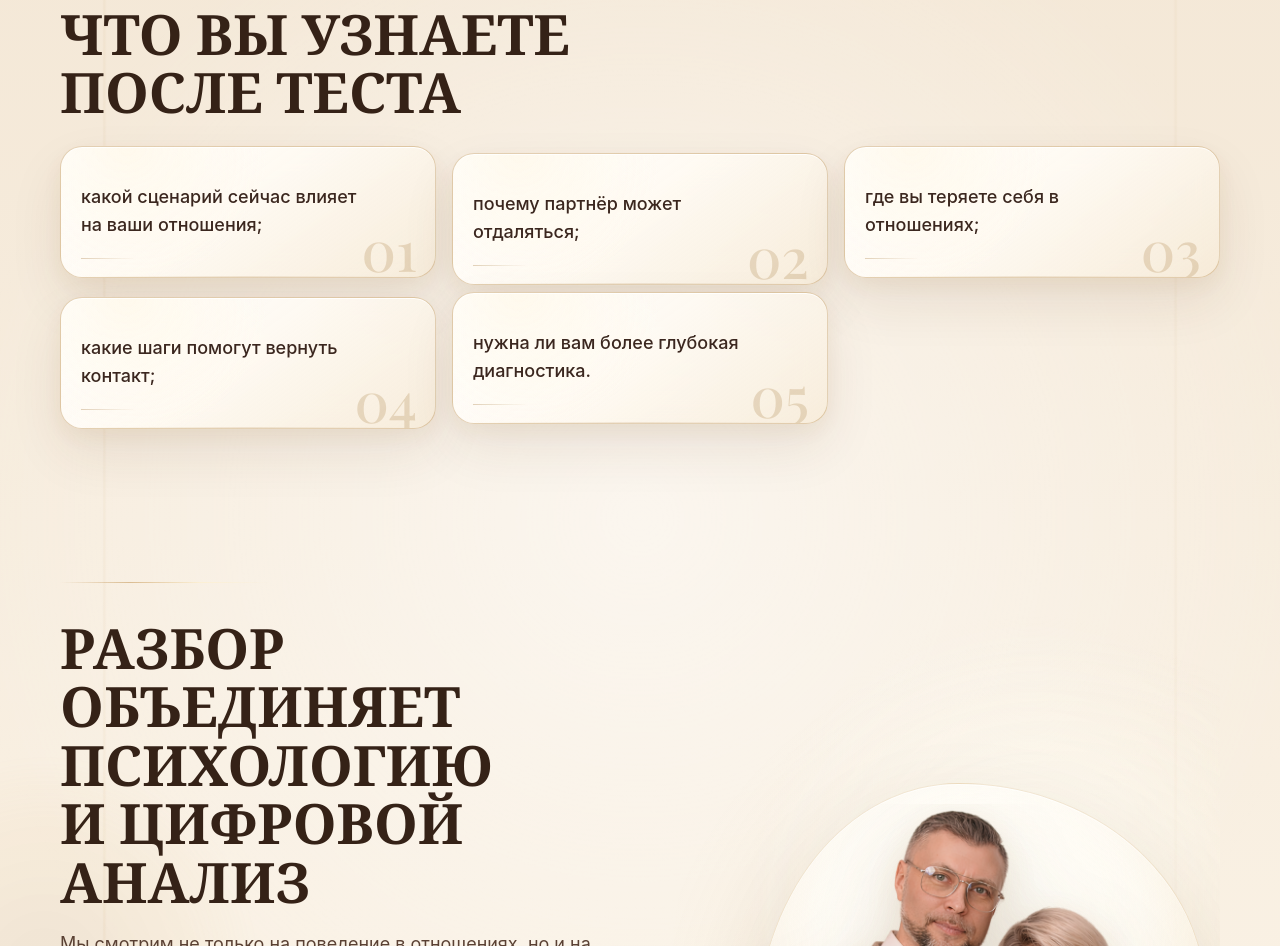
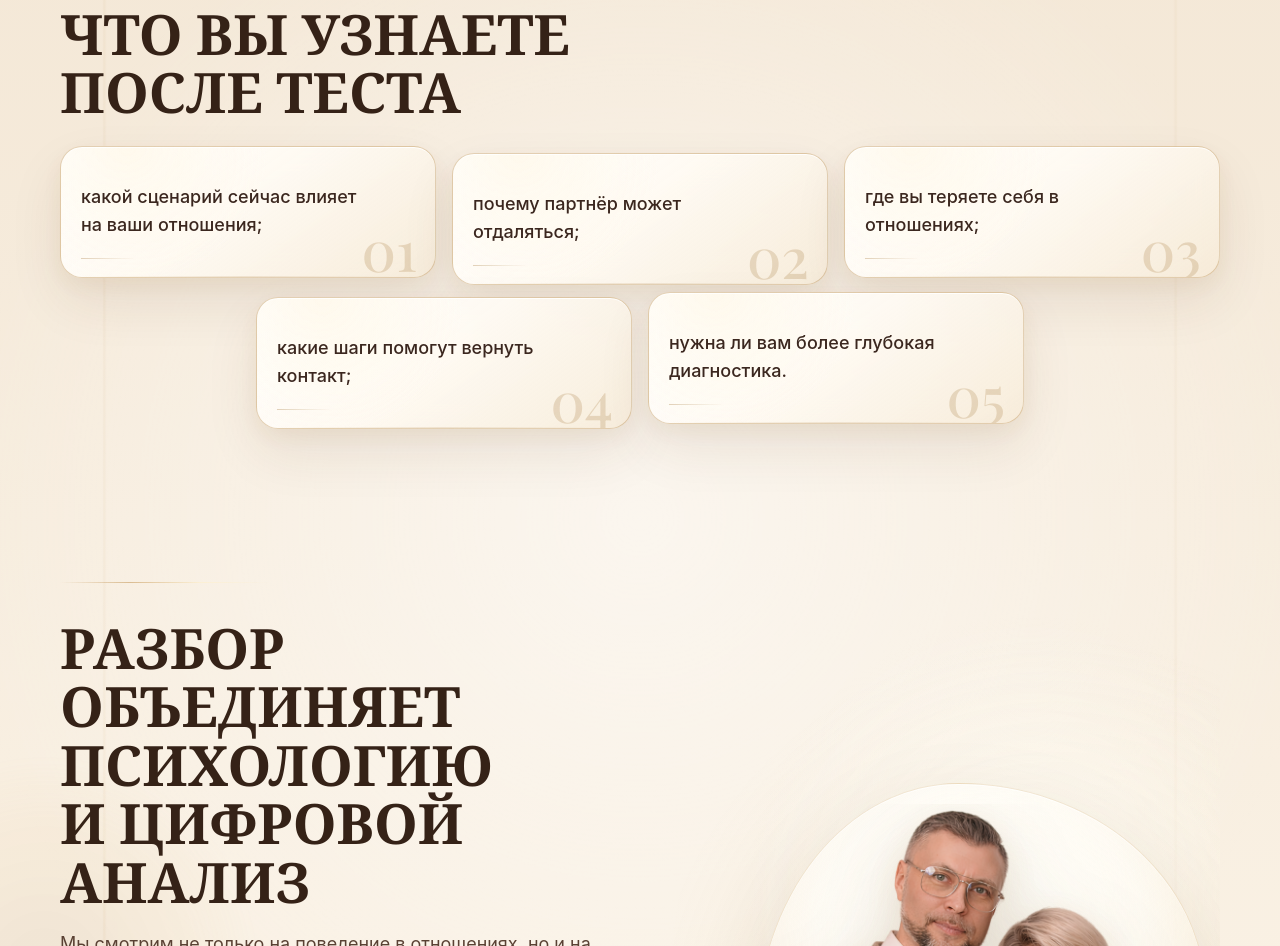
Before and after one commit to sashaati85-ai/Kod.afianta, a website built with Vite: page index.html in a window 1280 px wide. Shown: the part 2022-2968 px from the top of the page. Built offline with nearby package versions, Linux system fonts and the light colour scheme.

Commit message:
Center desktop learning cards

```diff
--- /dev/null
+++ b/assets/premium-learnings-grid-desktop-v1.css
@@ -0,0 +1,20 @@
+@media (min-width: 1025px) {
+  .premium-page main > .premium-section:nth-of-type(4) .premium-card-grid {
+    grid-template-columns: repeat(6, minmax(0, 1fr));
+    align-items: stretch;
+  }
+
+  .premium-page main > .premium-section:nth-of-type(4) .premium-info-card {
+    grid-column: span 2;
+    width: auto;
+    height: 100%;
+  }
+
+  .premium-page main > .premium-section:nth-of-type(4) .premium-info-card:nth-child(4) {
+    grid-column: 2 / span 2;
+  }
+
+  .premium-page main > .premium-section:nth-of-type(4) .premium-info-card:nth-child(5) {
+    grid-column: 4 / span 2;
+  }
+}
--- a/index.html
+++ b/index.html
@@ -18,6 +18,7 @@
     <link rel="stylesheet" href="/assets/premium-heading-restraint-v1.css">
     <link rel="stylesheet" href="/assets/premium-experts-editorial-v2.css">
     <link rel="stylesheet" href="/assets/questionnaire-mobile-fix-v3.css">
+    <link rel="stylesheet" href="/assets/premium-learnings-grid-desktop-v1.css">
   </head>
   <body>
     <div id="root"></div>
```
